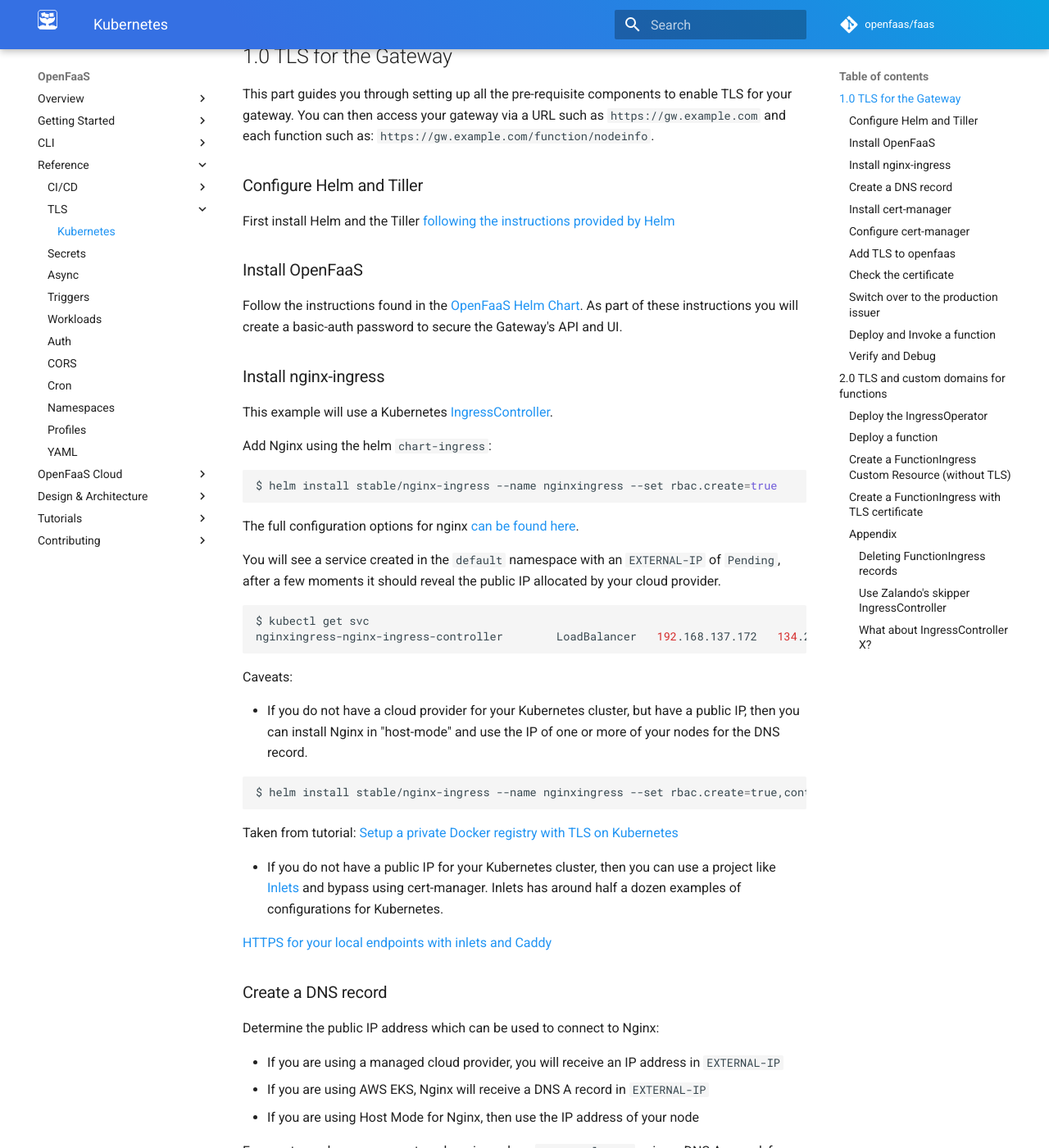
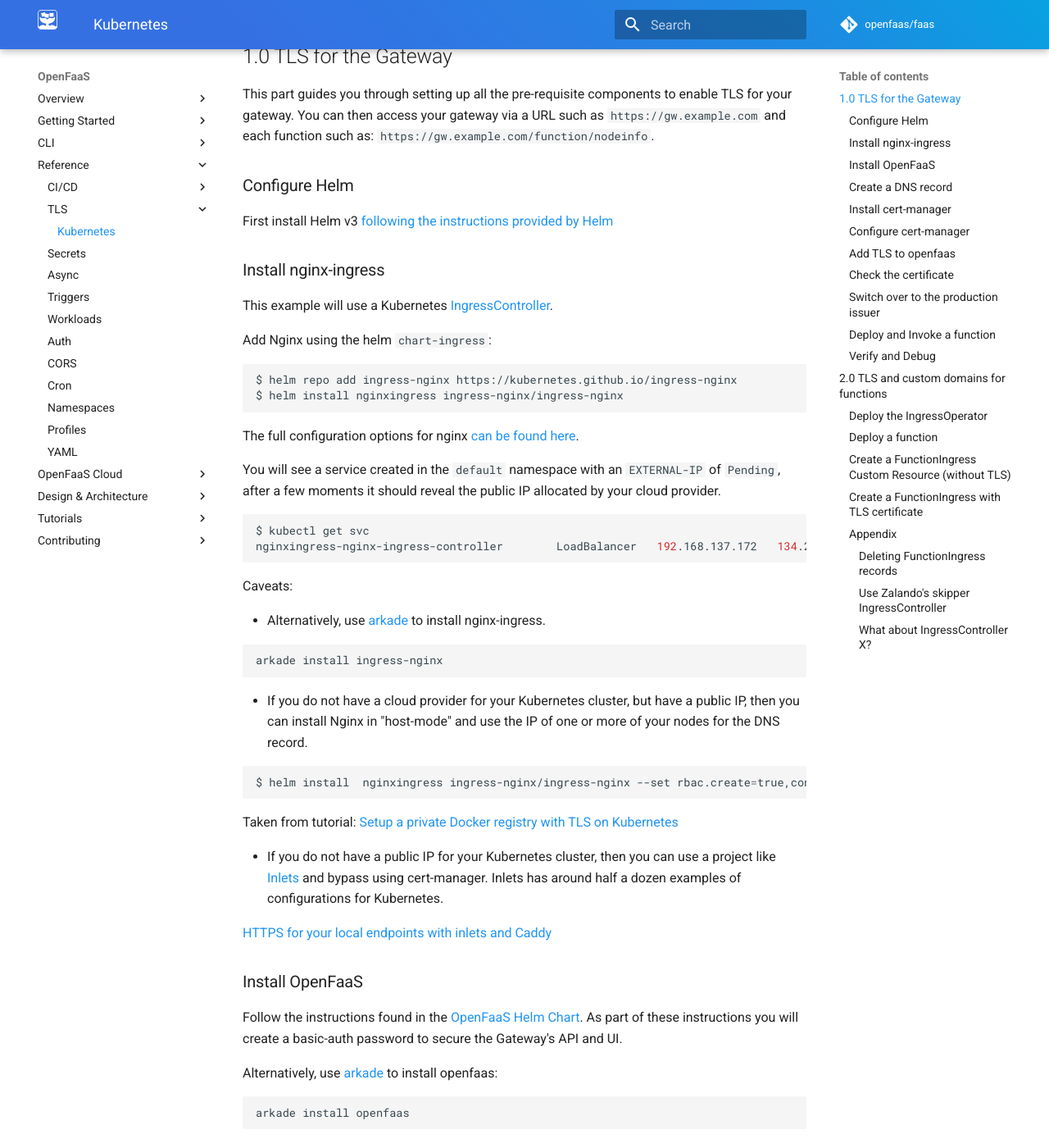
Before and after one commit to openfaas/docs, an MkDocs documentation site: the page built from docs/reference/ssl/kubernetes-with-cert-manager.md, in a window 1280 px wide and 1400 px high, scrolled down 499 px. Shown: the whole window at 82% size. Built offline with MkDocs 1.6.1 and Material for MkDocs 9.7.7, drawn with Linux system fonts in a browser that asks for light colours; comment, search, counter and statistics services are not loaded; some of the changed text lies outside the part shown.

Commit message:
Update kubernetes install docs for helm v3
Fixes #244
Helm v3 does not use Tiller and nginx-ingress helm chart
install has changed.

Signed-off-by: Charlie Solomon <charliesolomon@gmail.com>

````diff
--- a/docs/reference/ssl/kubernetes-with-cert-manager.md
+++ b/docs/reference/ssl/kubernetes-with-cert-manager.md
@@ -4,9 +4,9 @@ You can obtain TLS certificates for the OpenFaaS API Gateway and for your functi
 
 We will use the following components:
 
+ - [Nginx IngressController][nginx-ingress]
  - OpenFaaS installed via [helm][openfaas-helm] or (`helm template` if you can't use `tiller`)
  - [cert-manager][cert-manager]
- - [Nginx IngressController][nginx-ingress]
 
 We will split this tutorial into two parts:
 
@@ -17,13 +17,9 @@ We will split this tutorial into two parts:
 
 This part guides you through setting up all the pre-requisite components to enable TLS for your gateway. You can then access your gateway via a URL such as `https://gw.example.com` and each function such as: `https://gw.example.com/function/nodeinfo`.
 
-### Configure Helm and Tiller
+### Configure Helm
 
-First install Helm and the Tiller [following the instructions provided by Helm][helm-install]
-
-### Install OpenFaaS
-
-Follow the instructions found in the [OpenFaaS Helm Chart](https://github.com/openfaas/faas-netes/tree/master/chart/openfaas#deploy-openfaas). As part of these instructions you will create a basic-auth password to secure the Gateway's API and UI.
+First install Helm v3 [following the instructions provided by Helm][helm-install]
 
 ### Install nginx-ingress
 
@@ -32,7 +28,8 @@ This example will use a Kubernetes [IngressController](https://kubernetes.io/doc
 Add Nginx using the helm `chart-ingress`:
 
 ```sh
-$ helm install stable/nginx-ingress --name nginxingress --set rbac.create=true
+$ helm repo add ingress-nginx https://kubernetes.github.io/ingress-nginx
+$ helm install nginxingress ingress-nginx/ingress-nginx
 ```
 
 The full configuration options for nginx [can be found here][nginx-configuration].
@@ -46,10 +43,16 @@ nginxingress-nginx-ingress-controller        LoadBalancer   192.168.137.172   13
 
 Caveats:
 
+* Alternatively, use [arkade](https://github.com/alexellis/arkade) to install nginx-ingress.
+
+  ```sh
+  arkade install ingress-nginx
+  ```
+
 * If you do not have a cloud provider for your Kubernetes cluster, but have a public IP, then you can install Nginx in "host-mode" and use the IP of one or more of your nodes for the DNS record.
 
   ```sh
-  $ helm install stable/nginx-ingress --name nginxingress --set rbac.create=true,controller.hostNetwork=true controller.daemonset.useHostPort=true,dnsPolicy=ClusterFirstWithHostNet,controller.kind=DaemonSet
+  $ helm install  nginxingress ingress-nginx/ingress-nginx --set rbac.create=true,controller.hostNetwork=true controller.daemonset.useHostPort=true,dnsPolicy=ClusterFirstWithHostNet,controller.kind=DaemonSet
   ```
 
   Taken from tutorial: [Setup a private Docker registry with TLS on Kubernetes](https://github.com/alexellis/k8s-tls-registry)
@@ -57,6 +60,16 @@ Caveats:
 * If you do not have a public IP for your Kubernetes cluster, then you can use a project like [Inlets](https://inlets.dev) and bypass using cert-manager. Inlets has around half a dozen examples of configurations for Kubernetes.
 
   [HTTPS for your local endpoints with inlets and Caddy](https://blog.alexellis.io/https-inlets-local-endpoints/)
+
+### Install OpenFaaS
+
+Follow the instructions found in the [OpenFaaS Helm Chart](https://github.com/openfaas/faas-netes/tree/master/chart/openfaas#deploy-openfaas). As part of these instructions you will create a basic-auth password to secure the Gateway's API and UI.
+
+Alternatively, use [arkade](https://github.com/alexellis/arkade) to install openfaas:
+
+  ```sh
+  arkade install openfaas
+  ```
 
 ### Create a DNS record
 
````
